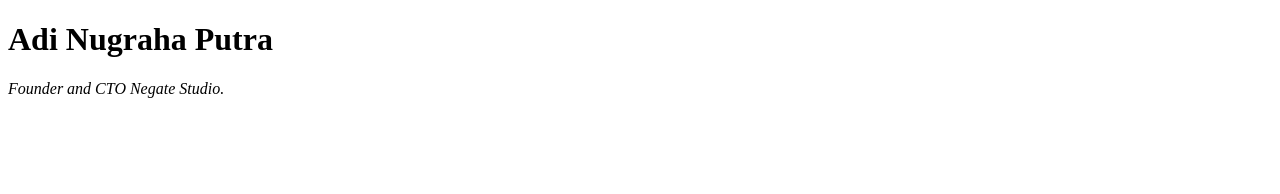
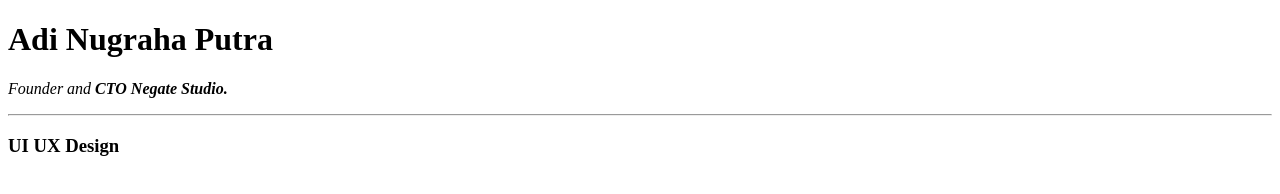
Before and after one commit to nuhptr/Complete-Web-Development-MERN-2022, a plain HTML site: page html-basic/personal-site.html in a window 1280 px wide. Drawn offline with Linux system fonts and the light colour scheme.

Commit message:
basic html

```diff
--- a/html-basic/personal-site.html
+++ b/html-basic/personal-site.html
@@ -12,6 +12,11 @@
   <body>
     <h1>Adi Nugraha Putra</h1>
     <!-- emphasis make text italic -->
-    <p><em>Founder and CTO Negate Studio.</em></p>
+    <p>
+      <em>Founder and <strong>CTO Negate Studio.</strong></em>
+    </p>
+    <hr />
+
+    <h3>UI UX Design</h3>
   </body>
 </html>
```
